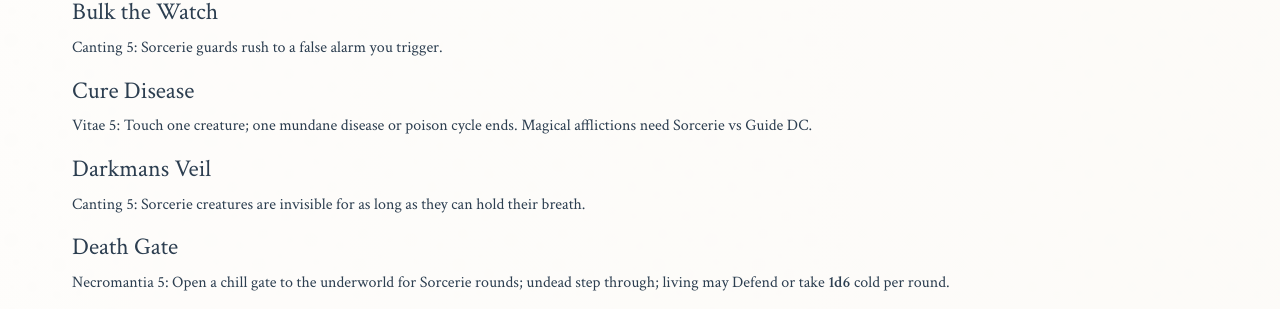
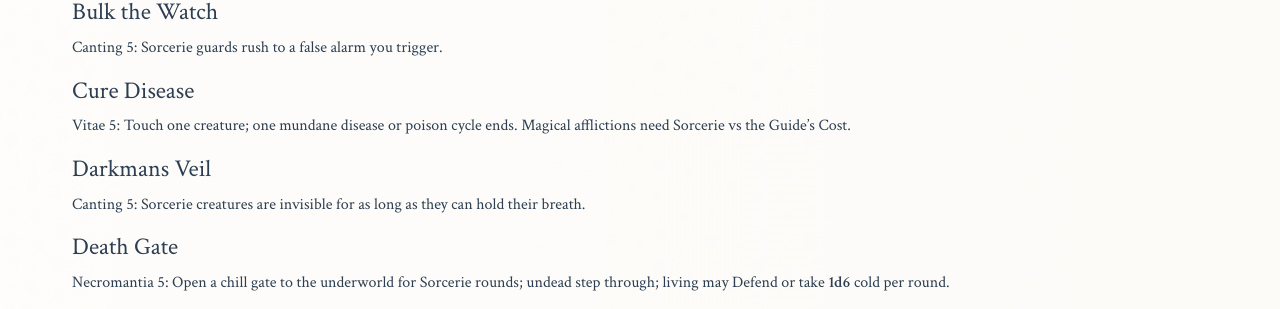
Before and after one commit to paulabrams/burners, a Jekyll site: the page built from burners-sorcerie.md, in a window 1280 px wide and 900 px high, scrolled down 27426 px. Shown: the part 145-454 px from the top of the window. Built offline with Jekyll 4.4.1, drawn with Linux system fonts in a browser that asks for light colours; some web fonts are replaced; some of the changed text lies outside the part shown.

Commit message:
Publish local draft: Guide DC to Guide's Cost in two spell lines

```diff
--- a/burners-sorcerie.md
+++ b/burners-sorcerie.md
@@ -1125,7 +1125,7 @@
 
 #### Mend
 
-Thaumaturgy 3: Repair one broken mundane object up to chair-size; magical items need Sorcerie vs Guide DC. *Objects only — not flesh.*
+Thaumaturgy 3: Repair one broken mundane object up to chair-size; magical items need Sorcerie vs the Guide's Cost. *Objects only — not flesh.*
 
 #### Mind Shatter
 
@@ -1442,7 +1442,7 @@
 
 #### Cure Disease
 
-Vitae 5: Touch one creature; one mundane disease or poison cycle ends. Magical afflictions need Sorcerie vs Guide DC.
+Vitae 5: Touch one creature; one mundane disease or poison cycle ends. Magical afflictions need Sorcerie vs the Guide's Cost.
 
 #### Darkmans Veil
 
```
